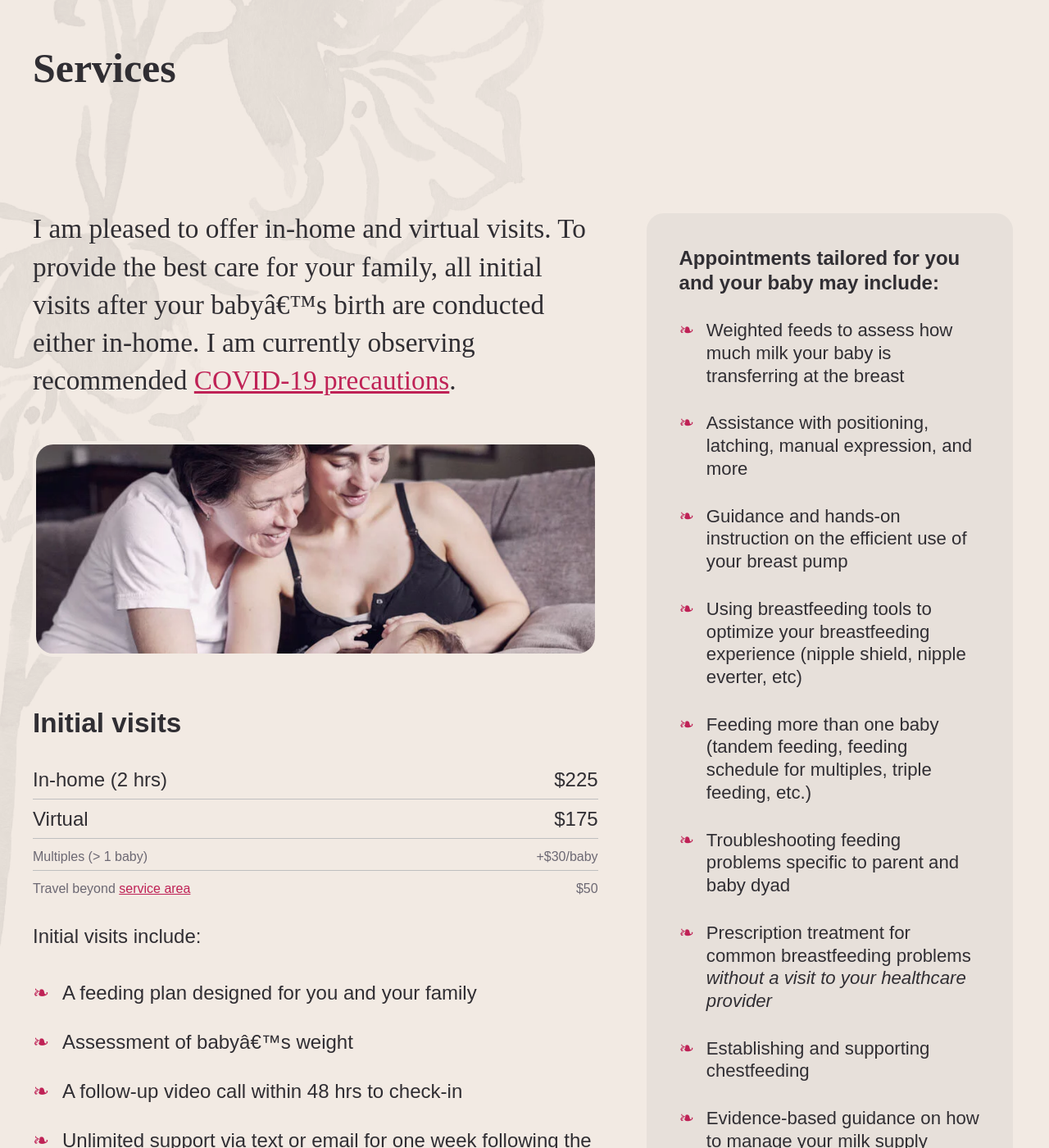
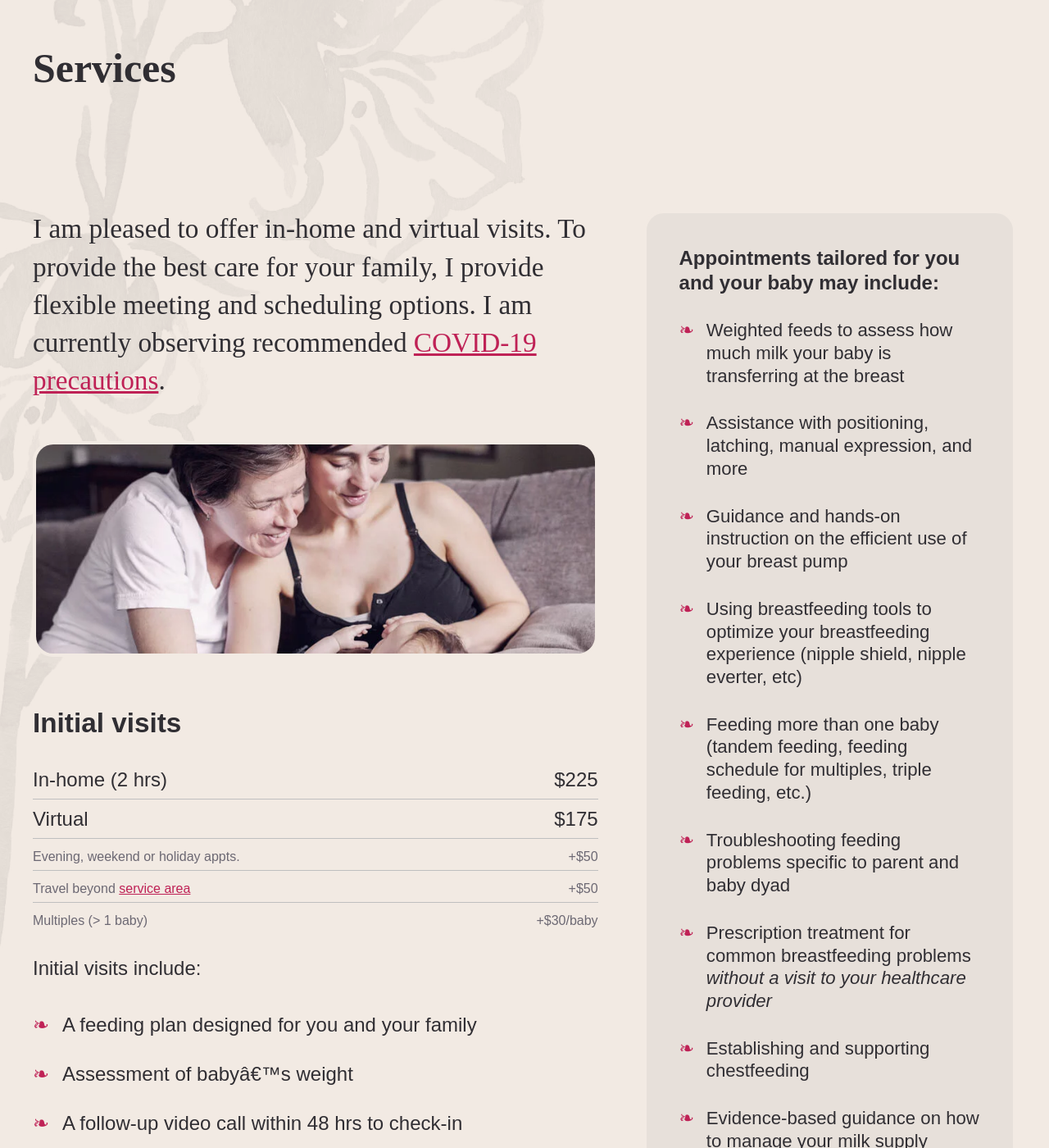
Before and after one commit to bellflowerlactation/bellflower, a Jekyll site: the page built from services.html, in a window 1280 px wide and 1400 px high, scrolled down 393 px. Shown: the whole window at 82% size. Built offline with Jekyll 4.4.1, drawn with Linux system fonts in a browser that asks for light colours; some web fonts are replaced; some of the changed text lies outside the part shown.

Commit message:
Fix typos, add weekend pricing

```diff
--- a/services.html
+++ b/services.html
@@ -3,7 +3,7 @@ layout: default
 title: Services
 description:
     I am pleased to offer in-home and virtual visits. To provide the best care
-    for your family, all initial visits after your baby’s birth are conducted in-home. I
+    for your family, I provide flexible meeting and scheduling options. I
     am currently observing recommended COVID-19 precautions.
 ---
 
@@ -11,7 +11,7 @@ description:
 <div class="u-gc:1/8 u-md-gc:1/13">
     <p class="subtitle">
         I am pleased to offer in-home and virtual visits. To provide the best care for your
-        family, all initial visits after your baby’s birth are conducted either in-home. I
+        family, I provide flexible meeting and scheduling options. I
         am currently observing recommended <a href="https://www.health.state.mn.us/diseases/coronavirus/prevention.html">COVID-19
         precautions</a>.
     </p>
@@ -55,12 +55,16 @@ description:
                 <td class="u-ta:r">$175</td>
             </tr>
             <tr class="u-tc:g u-fs:a2 u-lg-fs:r">
-                <td class="u-pt:4">Multiples (> 1 baby)</td>
-                <td class="u-pt:4 u-ta:r">+$30/baby</td>
+                <td class="u-pt:4">Evening, weekend or holiday appts.</td>
+                <td class="u-pt:4 u-ta:r">+$50</td>
             </tr>
             <tr class="u-tc:g u-fs:a2 u-lg-fs:r">
                 <td class="u-pt:4">Travel beyond <a href="https://www.google.com/maps/d/edit?mid=1iIRRmQEJLUR3QGMsEliTRYPb9F-gTS1f&usp=sharing">service area</a></td>
-                <td class="u-pt:4 u-ta:r">$50</td>
+                <td class="u-pt:4 u-ta:r">+$50</td>
+            </tr>
+            <tr class="u-tc:g u-fs:a2 u-lg-fs:r">
+                <td class="u-pt:4">Multiples (> 1 baby)</td>
+                <td class="u-pt:4 u-ta:r">+$30/baby</td>
             </tr>
         </table>
     <p>
@@ -88,6 +92,10 @@ description:
                 <td class="u-ta:r">$100</td>
             </tr>
             <tr class="u-tc:g u-fs:a2 u-lg-fs:r">
+                <td class="u-pt:4">Evening, weekend or holiday appts.</td>
+                <td class="u-pt:4 u-ta:r">+$50</td>
+            </tr>
+            <tr class="u-tc:g u-fs:a2 u-lg-fs:r">
                 <td class="u-pt:4">Travel beyond <a href="https://www.google.com/maps/d/edit?mid=1iIRRmQEJLUR3QGMsEliTRYPb9F-gTS1f&usp=sharing">service area</a></td>
                 <td class="u-pt:4 u-ta:r">$50</td>
             </tr>
@@ -111,6 +119,10 @@ description:
             <tr>
                 <td>Phone (30 min)</td>
                 <td class="u-ta:r">$50</td>
+            </tr>
+            <tr class="u-tc:g u-fs:a2 u-lg-fs:r">
+                <td class="u-pt:4">Evening, weekend or holiday appts.</td>
+                <td class="u-pt:4 u-ta:r">+$50</td>
             </tr>
         </table>
     </section>
```
